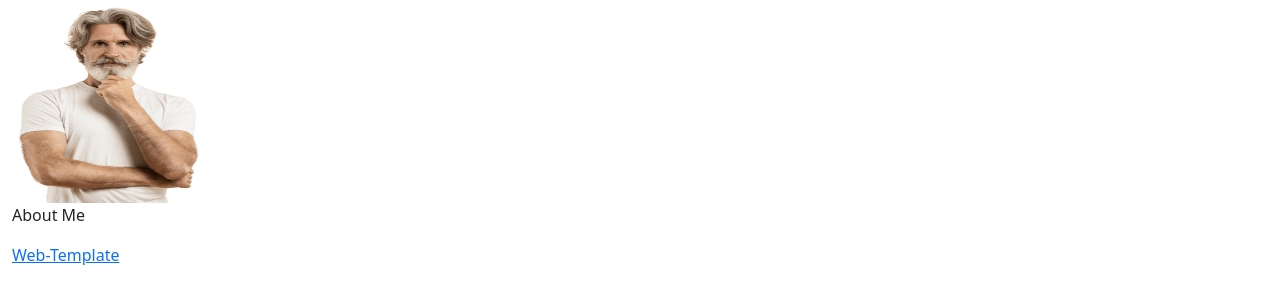
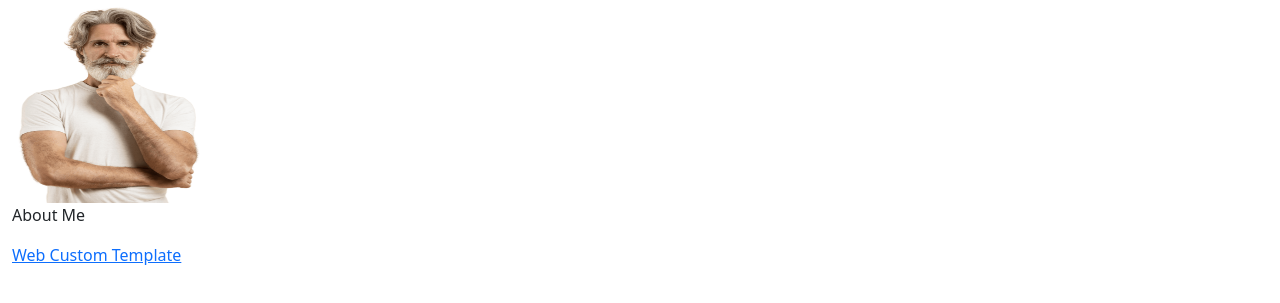
Before and after one commit to afzalkhan17/My-work, a website: page index.html in a window 1280 px wide. Shown: the part 53-356 px from the top of the page. Drawn offline with nearby package versions, Linux system fonts and the light colour scheme.

Commit message:
Update index.html

```diff
--- a/index.html
+++ b/index.html
@@ -12,7 +12,7 @@
 <h1 class="bg-danger text-white text-center"><span class="bi bi-person"></span> Md Afzal Khan</h1>
 <img src="../My-work/public/profile-picture.png" width="200" height="200" alt="">
     <p>About Me</p>
-<a href="./webTemplate.html">Web-Template</a>
+<a href="./webTemplate.html">Web Custom Template</a>
 
 
 </body>
```
